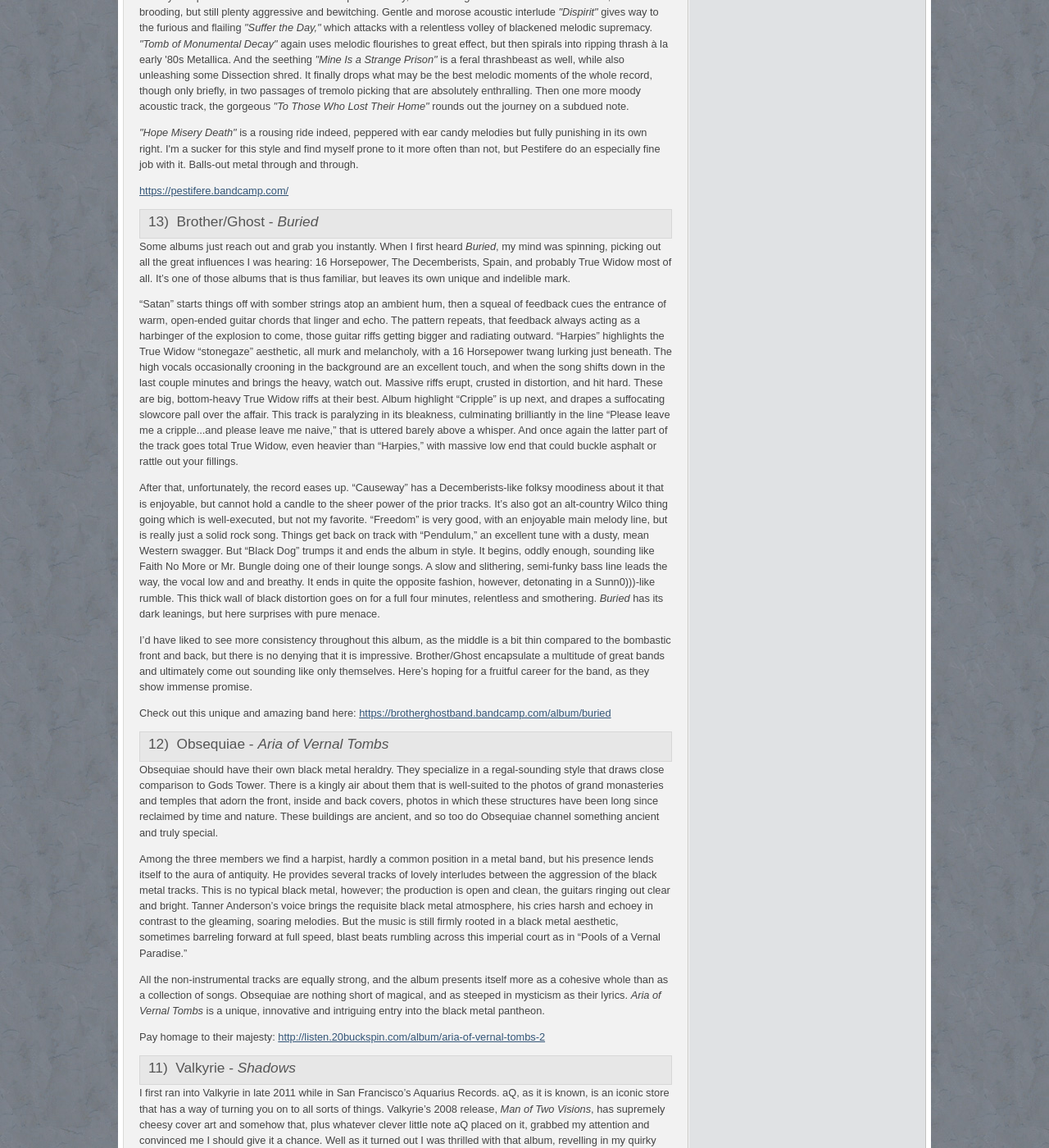
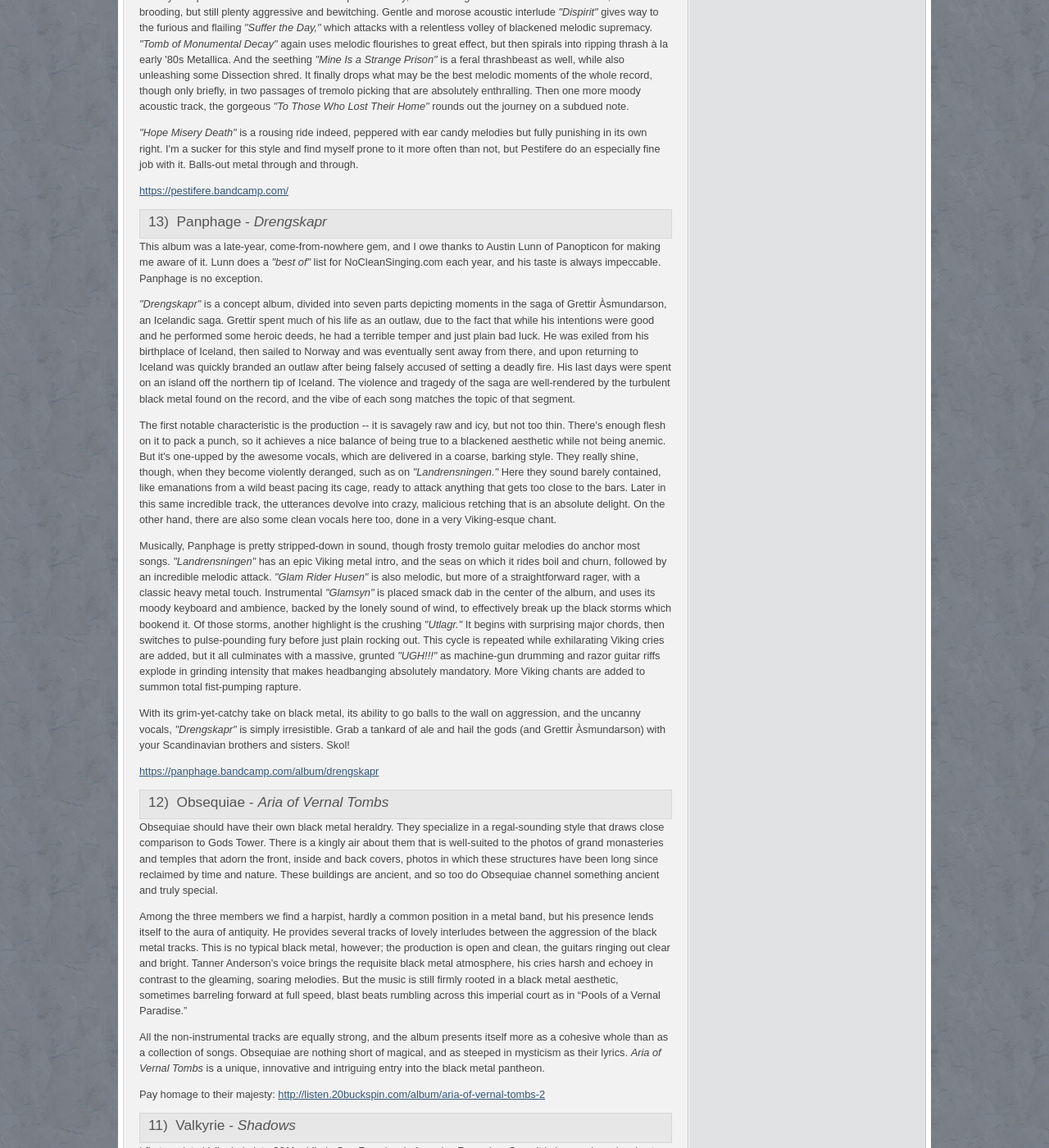
Before and after one commit to luminouscode/luminouscode.fimbulgnosis.com, a Jekyll site: the page built from valecnik/2016_reviews.html, in a window 1280 px wide and 1400 px high, scrolled down 1424 px. Shown: the whole window at 82% size. Built offline with Jekyll 4.4.1, drawn with Linux system fonts in a browser that asks for light colours.

Commit message:
Update 13th review

```diff
--- a/valecnik/2016_reviews.html
+++ b/valecnik/2016_reviews.html
@@ -60,23 +60,26 @@
     </p>
   </div>
   <div class="post_meta">
-    <h3>13)&nbsp;&nbsp;Brother/Ghost - <i>Buried</i></h3>
+    <h3>13)&nbsp;&nbsp;Panphage - <i>Drengskapr</i></h3>
   </div>
   <div class="post_body">
     <p>
-    Some albums just reach out and grab you instantly. When I first heard <i>Buried</i>, my mind was spinning, picking out all the great influences I was hearing: 16 Horsepower, The Decemberists, Spain, and probably True Widow most of all. It’s one of those albums that is thus familiar, but leaves its own unique and indelible mark.
+      This album was a late-year, come-from-nowhere gem, and I owe thanks to Austin Lunn of Panopticon for making me aware of it. Lunn does a <i>"best of"</i> list for NoCleanSinging.com each year, and his taste is always impeccable. Panphage is no exception.
     </p>
     <p>
-    “Satan” starts things off with somber strings atop an ambient hum, then a squeal of feedback cues the entrance of warm, open-ended guitar chords that linger and echo. The pattern repeats, that feedback always acting as a harbinger of the explosion to come, those guitar riffs getting bigger and radiating outward. “Harpies” highlights the True Widow “stonegaze” aesthetic, all murk and melancholy, with a 16 Horsepower twang lurking just beneath. The high vocals occasionally crooning in the background are an excellent touch, and when the song shifts down in the last couple minutes and brings the heavy, watch out. Massive riffs erupt, crusted in distortion, and hit hard. These are big, bottom-heavy True Widow riffs at their best. Album highlight “Cripple” is up next, and drapes a suffocating slowcore pall over the affair. This track is paralyzing in its bleakness, culminating brilliantly in the line “Please leave me a cripple...and please leave me naive,” that is uttered barely above a whisper. And once again the latter part of the track goes total True Widow, even heavier than “Harpies,” with massive low end that could buckle asphalt or rattle out your fillings.
+      <i>"Drengskapr"</i> is a concept album, divided into seven parts depicting moments in the saga of Grettir Àsmundarson, an Icelandic saga. Grettir spent much of his life as an outlaw, due to the fact that while his intentions were good and he performed some heroic deeds, he had a terrible temper and just plain bad luck. He was exiled from his birthplace of Iceland, then sailed to Norway and was eventually sent away from there, and upon returning to Iceland was quickly branded an outlaw after being falsely accused of setting a deadly fire. His last days were spent on an island off the northern tip of Iceland. The violence and tragedy of the saga are well-rendered by the turbulent black metal found on the record, and the vibe of each song matches the topic of that segment.
     </p>
     <p>
-    After that, unfortunately, the record eases up. “Causeway” has a Decemberists-like folksy moodiness about it that is enjoyable, but cannot hold a candle to the sheer power of the prior tracks. It’s also got an alt-country Wilco thing going which is well-executed, but not my favorite. “Freedom” is very good, with an enjoyable main melody line, but is really just a solid rock song. Things get back on track with “Pendulum,” an excellent tune with a dusty, mean Western swagger. But “Black Dog” trumps it and ends the album in style. It begins, oddly enough, sounding like Faith No More or Mr. Bungle doing one of their lounge songs. A slow and slithering, semi-funky bass line leads the way, the vocal low and and breathy. It ends in quite the opposite fashion, however, detonating in a Sunn0)))-like rumble. This thick wall of black distortion goes on for a full four minutes, relentless and smothering. <i>Buried</i> has its dark leanings, but here surprises with pure menace.
+      The first notable characteristic is the production -- it is savagely raw and icy, but not too thin. There's enough flesh on it to pack a punch, so it achieves a nice balance of being true to a blackened aesthetic while not being anemic. But it's one-upped by the awesome vocals, which are delivered in a coarse, barking style. They really shine, though, when they become violently deranged, such as on <i>"Landrensningen."</i> Here they sound barely contained, like emanations from a wild beast pacing its cage, ready to attack anything that gets too close to the bars. Later in this same incredible track, the utterances devolve into crazy, malicious retching that is an absolute delight. On the other hand, there are also some clean vocals here too, done in a very Viking-esque chant.
     </p>
     <p>
-    I’d have liked to see more consistency throughout  this album, as the middle is a bit thin compared to the bombastic front and back, but there is no denying that it is impressive. Brother/Ghost encapsulate a multitude of great bands and ultimately come out sounding like only themselves. Here’s hoping for a fruitful career for the band, as they show immense promise.
+      Musically, Panphage is pretty stripped-down in sound, though frosty tremolo guitar melodies do anchor most songs. <i>"Landrensningen"</i> has an epic Viking metal intro, and the seas on which it rides boil and churn, followed by an incredible melodic attack. <i>"Glam Rider Husen"</i> is also melodic, but more of a straightforward rager, with a classic heavy metal touch. Instrumental <i>"Glamsyn"</i> is placed smack dab in the center of the album, and uses its moody keyboard and ambience, backed by the lonely sound of wind, to effectively break up the black storms which bookend it. Of those storms, another highlight is the crushing <i>"Utlagr."</i> It begins with surprising major chords, then switches to pulse-pounding fury before just plain rocking out. This cycle is repeated while exhilarating Viking cries are added, but it all culminates with a massive, grunted <i>"UGH!!!"</i> as machine-gun drumming and razor guitar riffs explode in grinding intensity that makes headbanging absolutely mandatory. More Viking chants are added to summon total fist-pumping rapture.
     </p>
     <p>
-    Check out this unique and amazing band here: <a href="https://brotherghostband.bandcamp.com/album/buried" target="_">https://brotherghostband.bandcamp.com/album/buried</a>
+      With its grim-yet-catchy take on black metal, its ability to go balls to the wall on aggression, and the uncanny vocals, <i>"Drengskapr"</i> is simply irresistible. Grab a tankard of ale and hail the gods (and Grettir Àsmundarson) with your Scandinavian brothers and sisters. Skol!
+    </p>
+    <p>
+    <a href="https://panphage.bandcamp.com/album/drengskapr" target="_">https://panphage.bandcamp.com/album/drengskapr</a>
     </p>
   </div>
   <div class="post_meta">
```
